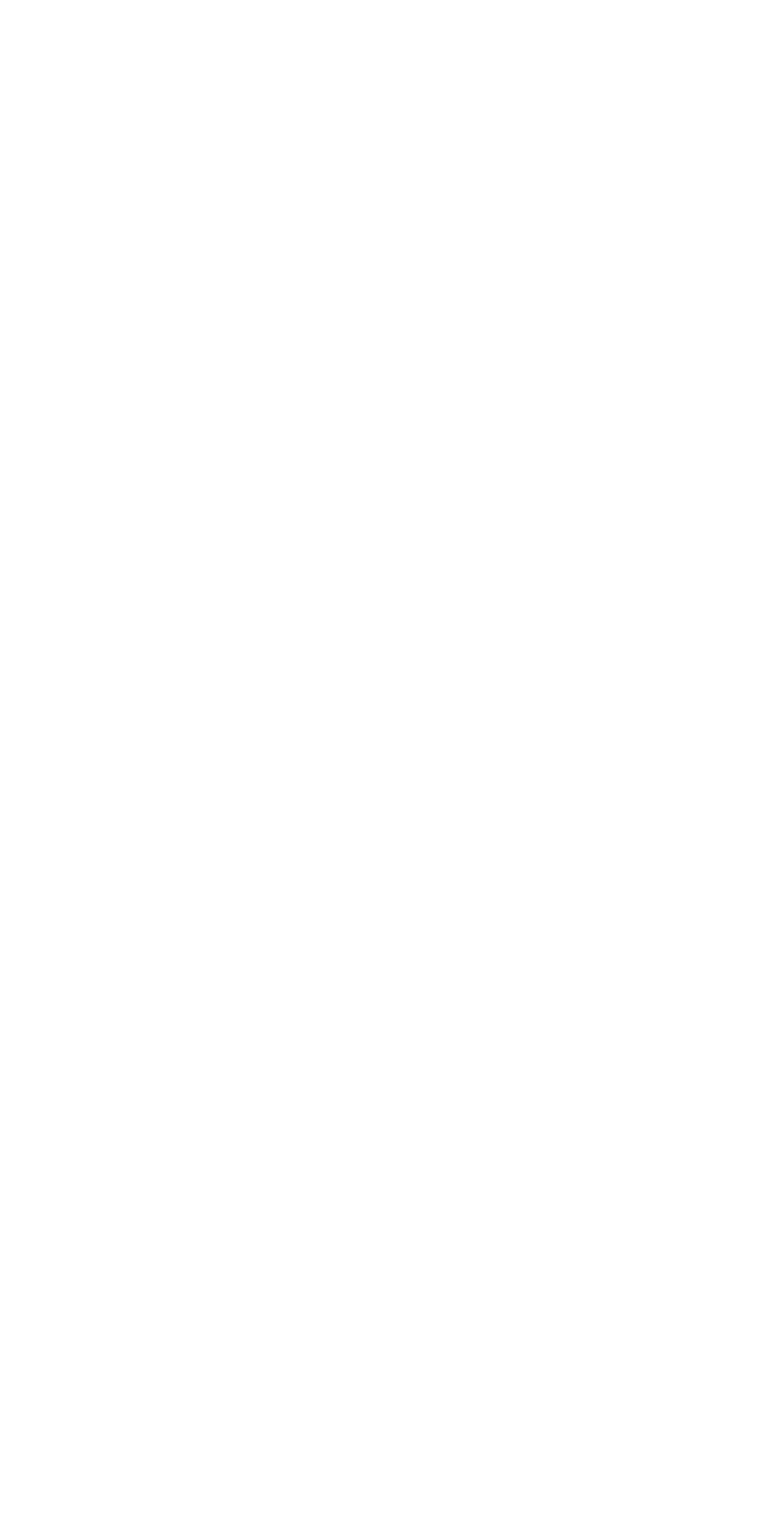
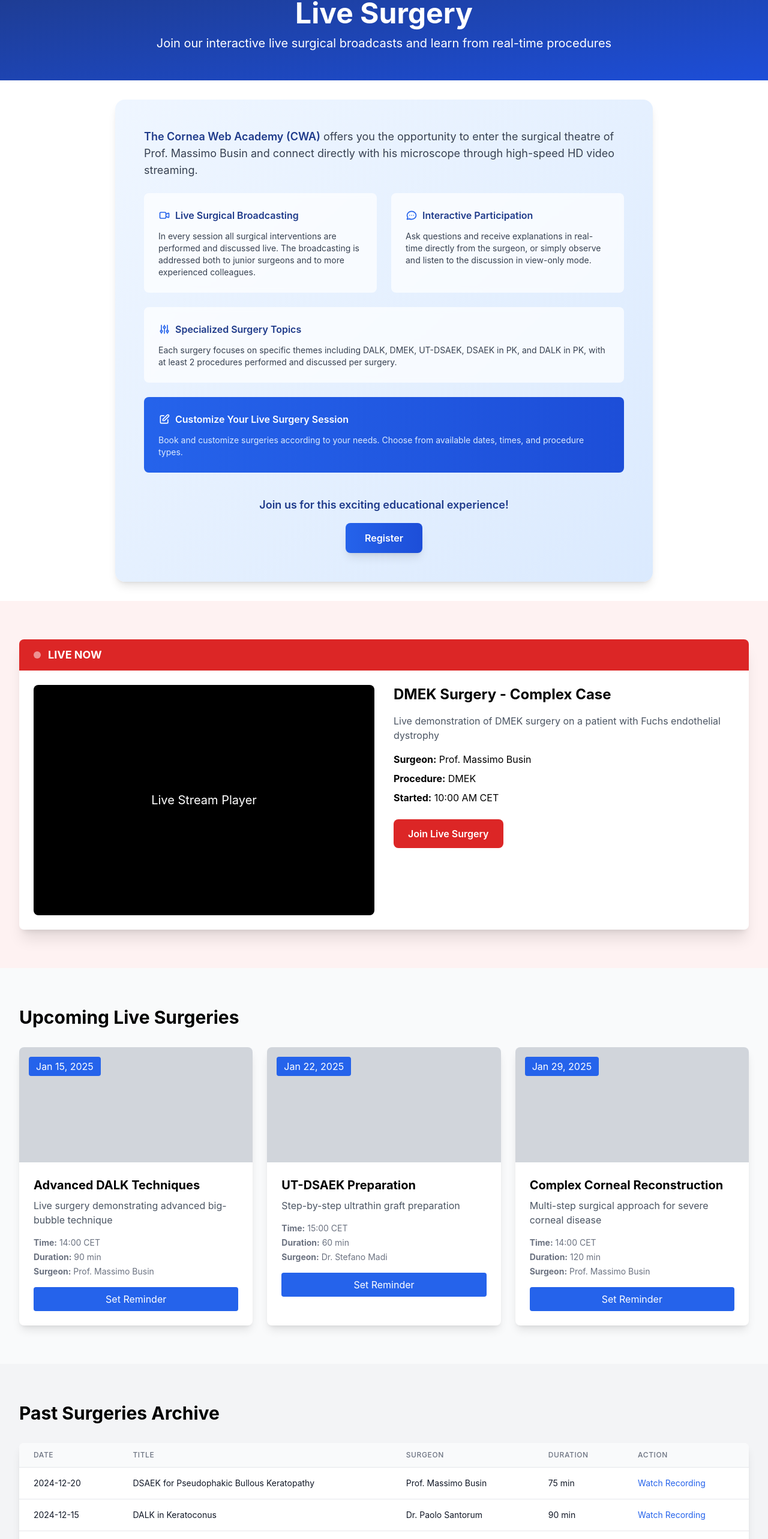
Before and after one commit to Andrea-Taloni/cornea-web-academy, a Vue app: page /live-surgery in a window 1280 px wide. Before the commit this address had no page. Shown: the part 130-2696 px from the top of the page at 60% size. Before the commit the page ends 800 px from the top, so only its background shows below. Built offline with nearby package versions, Linux system fonts and the light colour scheme.

Commit message:
live surgery

```diff
--- a/src/components/header/DesktopNavigation.vue
+++ b/src/components/header/DesktopNavigation.vue
@@ -7,7 +7,7 @@
     <NavDropdown title="Surgery" :items="surgeryTypes" baseUrl="/surgery/" />
 
     <router-link to="/publications" class="nav-link">Publications</router-link>
-    <router-link to="/live-sessions" class="nav-link">Live Surgery</router-link>
+    <router-link to="/live-surgery" class="nav-link">Live Surgery</router-link>
     <router-link to="/about" class="nav-link">About Us</router-link>
     <router-link to="/contacts" class="nav-link">Contacts</router-link>
   </nav>
--- a/src/components/header/MobileNavigation.vue
+++ b/src/components/header/MobileNavigation.vue
@@ -59,8 +59,8 @@
         <router-link to="/publications" class="mobile-nav-link" @click="handleLinkClick">
           Publications
         </router-link>
-        <router-link to="/live-sessions" class="mobile-nav-link" @click="handleLinkClick">
-          Live Sessions
+        <router-link to="/live-surgery" class="mobile-nav-link" @click="handleLinkClick">
+          Live Surgery
         </router-link>
         <router-link to="/about" class="mobile-nav-link" @click="handleLinkClick">
           About Us
--- a/src/components/home/WelcomeBanner.vue
+++ b/src/components/home/WelcomeBanner.vue
@@ -9,18 +9,24 @@
           video streaming
         </p>
         <div class="space-x-4">
-          <button
-            class="bg-white text-blue-900 px-8 py-3 rounded-lg font-semibold hover:bg-gray-100 transition transform hover:scale-105"
+          <router-link
+            to="/live-surgery"
+            class="inline-block bg-white text-blue-900 px-8 py-3 rounded-lg font-semibold hover:bg-gray-100 transition transform hover:scale-105"
           >
             Live Surgery
-          </button>
-          <button
-            class="border-2 border-white text-white px-8 py-3 rounded-lg font-semibold hover:bg-white hover:text-blue-900 transition"
+          </router-link>
+          <router-link
+            to="/about"
+            class="inline-block border-2 border-white text-white px-8 py-3 rounded-lg font-semibold hover:bg-white hover:text-blue-900 transition"
           >
             Learn More
-          </button>
+          </router-link>
         </div>
       </div>
     </div>
   </section>
 </template>
+
+<script setup>
+// No props or additional logic needed for this component
+</script>
--- a/src/router/index.js
+++ b/src/router/index.js
@@ -10,8 +10,8 @@ const router = createRouter({
       component: HomeView,
     },
     {
-      path: '/live-sessions',
-      name: 'live-sessions',
+      path: '/live-surgery',
+      name: 'live-surgery',
       component: () => import('../views/LiveSurgeryView.vue'),
     },
     {
--- a/src/views/LiveSurgeryView.vue
+++ b/src/views/LiveSurgeryView.vue
@@ -4,24 +4,20 @@
 
     <!-- Hero Section usando il componente riutilizzabile -->
     <PageHero
-      title="Live Surgery Sessions"
+      title="Live Surgery"
       subtitle="Join our interactive live surgical broadcasts and learn from real-time procedures"
     />
 
-    <!-- About Live Sessions Section -->
-    <section class="py-16 bg-white">
+    <!-- About Live Surgery Section -->
+    <section class="py-8 bg-white">
       <div class="max-w-7xl mx-auto px-4 sm:px-6 lg:px-8">
         <div class="max-w-4xl mx-auto">
           <div class="bg-gradient-to-br from-blue-50 to-blue-100 rounded-2xl p-8 md:p-12 shadow-lg">
-            <h2 class="text-3xl font-bold text-blue-900 mb-6 text-center">
-              Experience World-Class Surgical Education
-            </h2>
-
             <div class="space-y-6 text-gray-700 leading-relaxed">
               <p class="text-lg">
                 <span class="font-semibold text-blue-900">The Cornea Web Academy (CWA)</span> offers
-                you the unique opportunity to enter the surgical theatre of Prof. Massimo Busin and
-                connect directly with his microscope through high-speed HD video streaming.
+                you the opportunity to enter the surgical theatre of Prof. Massimo Busin and connect
+                directly with his microscope through high-speed HD video streaming.
               </p>
 
               <div class="grid md:grid-cols-2 gap-6">
@@ -43,9 +39,9 @@
                     Live Surgical Broadcasting
                   </h3>
                   <p class="text-sm">
-                    Every session features live surgical interventions performed and discussed in
-                    real-time, perfect for both junior surgeons learning lamellar keratoplasty and
-                    experienced colleagues seeking advanced discussions.
+                    In every session all surgical interventions are performed and discussed live.
+                    The broadcasting is addressed both to junior surgeons and to more experienced
+                    colleagues.
                   </p>
                 </div>
 
@@ -88,12 +84,12 @@
                       d="M12 6V4m0 2a2 2 0 100 4m0-4a2 2 0 110 4m-6 8a2 2 0 100-4m0 4a2 2 0 110-4m0 4v2m0-6V4m6 6v10m6-2a2 2 0 100-4m0 4a2 2 0 110-4m0 4v2m0-6V4"
                     ></path>
                   </svg>
-                  Specialized Sessions
+                  Specialized Surgery Topics
                 </h3>
                 <p class="text-sm">
-                  Each session focuses on specific themes including DALK, DMEK, UT-DSAEK, DSAEK in
+                  Each surgery focuses on specific themes including DALK, DMEK, UT-DSAEK, DSAEK in
                   PK, and DALK in PK, with at least 2 procedures performed and discussed per
-                  session.
+                  surgery.
                 </p>
               </div>
 
@@ -107,11 +103,11 @@
                       d="M11 5H6a2 2 0 00-2 2v11a2 2 0 002 2h11a2 2 0 002-2v-5m-1.414-9.414a2 2 0 112.828 2.828L11.828 15H9v-2.828l8.586-8.586z"
                     ></path>
                   </svg>
-                  Customize Your Experience
+                  Customize Your Live Surgery Session
                 </h3>
                 <p class="text-sm text-blue-100">
-                  Book and customize sessions according to your requirements. Choose from available
-                  dates, times, and procedure types to build your ideal learning experience.
+                  Book and customize surgeries according to your needs. Choose from available dates,
+                  times, and procedure types.
                 </p>
               </div>
 
@@ -122,7 +118,7 @@
                 <button
                   class="bg-gradient-to-r from-blue-600 to-blue-700 text-white px-8 py-3 rounded-lg font-semibold hover:from-blue-700 hover:to-blue-800 transition transform hover:scale-105 shadow-lg"
                 >
-                  Register Now
+                  Register
                 </button>
               </div>
             </div>
@@ -157,7 +153,7 @@
                 <button
                   class="bg-red-600 text-white px-6 py-3 rounded-lg font-semibold hover:bg-red-700 transition"
                 >
-                  Join Live Session
+                  Join Live Surgery
                 </button>
               </div>
             </div>
@@ -166,28 +162,28 @@
       </div>
     </section>
 
-    <!-- Upcoming Sessions -->
+    <!-- Upcoming Surgeries -->
     <section class="py-16">
       <div class="max-w-7xl mx-auto px-4 sm:px-6 lg:px-8">
-        <h2 class="text-3xl font-bold mb-8">Upcoming Live Sessions</h2>
+        <h2 class="text-3xl font-bold mb-8">Upcoming Live Surgeries</h2>
         <div class="grid md:grid-cols-2 lg:grid-cols-3 gap-6">
           <div
-            v-for="session in upcomingSessions"
-            :key="session.id"
+            v-for="surgery in upcomingSurgeries"
+            :key="surgery.id"
             class="bg-white rounded-lg shadow-lg overflow-hidden hover:shadow-xl transition-shadow"
           >
             <div class="h-48 bg-gray-300 relative">
               <div class="absolute top-4 left-4 bg-blue-600 text-white px-3 py-1 rounded">
-                {{ session.date }}
+                {{ surgery.date }}
               </div>
             </div>
             <div class="p-6">
-              <h3 class="text-xl font-bold mb-2">{{ session.title }}</h3>
-              <p class="text-gray-600 mb-4">{{ session.description }}</p>
+              <h3 class="text-xl font-bold mb-2">{{ surgery.title }}</h3>
+              <p class="text-gray-600 mb-4">{{ surgery.description }}</p>
               <div class="space-y-1 text-sm text-gray-500 mb-4">
-                <p><strong>Time:</strong> {{ session.time }}</p>
-                <p><strong>Duration:</strong> {{ session.duration }}</p>
-                <p><strong>Surgeon:</strong> {{ session.surgeon }}</p>
+                <p><strong>Time:</strong> {{ surgery.time }}</p>
+                <p><strong>Duration:</strong> {{ surgery.duration }}</p>
+                <p><strong>Surgeon:</strong> {{ surgery.surgeon }}</p>
               </div>
               <button
                 class="w-full bg-blue-600 text-white py-2 rounded hover:bg-blue-700 transition"
@@ -200,10 +196,10 @@
       </div>
     </section>
 
-    <!-- Past Sessions -->
+    <!-- Past Surgeries -->
     <section class="py-16 bg-gray-100">
       <div class="max-w-7xl mx-auto px-4 sm:px-6 lg:px-8">
-        <h2 class="text-3xl font-bold mb-8">Past Sessions Archive</h2>
+        <h2 class="text-3xl font-bold mb-8">Past Surgeries Archive</h2>
         <div class="bg-white rounded-lg shadow-lg overflow-hidden">
           <table class="w-full">
             <thead class="bg-gray-50 border-b">
@@ -236,18 +232,18 @@
               </tr>
             </thead>
             <tbody class="divide-y divide-gray-200">
-              <tr v-for="session in pastSessions" :key="session.id" class="hover:bg-gray-50">
+              <tr v-for="surgery in pastSurgeries" :key="surgery.id" class="hover:bg-gray-50">
                 <td class="px-6 py-4 whitespace-nowrap text-sm text-gray-900">
-                  {{ session.date }}
+                  {{ surgery.date }}
                 </td>
                 <td class="px-6 py-4 text-sm text-gray-900">
-                  {{ session.title }}
+                  {{ surgery.title }}
                 </td>
                 <td class="px-6 py-4 whitespace-nowrap text-sm text-gray-900">
-                  {{ session.surgeon }}
+                  {{ surgery.surgeon }}
                 </td>
                 <td class="px-6 py-4 whitespace-nowrap text-sm text-gray-900">
-                  {{ session.duration }}
+                  {{ surgery.duration }}
                 </td>
                 <td class="px-6 py-4 whitespace-nowrap text-sm">
                   <a href="#" class="text-blue-600 hover:text-blue-800"> Watch Recording </a>
@@ -277,7 +273,7 @@ const liveNow = ref({
   startTime: '10:00 AM CET',
 })
 
-const upcomingSessions = ref([
+const upcomingSurgeries = ref([
   {
     id: 1,
     date: 'Jan 15, 2025',
@@ -307,7 +303,7 @@ const upcomingSessions = ref([
   },
 ])
 
-const pastSessions = ref([
+const pastSurgeries = ref([
   {
     id: 1,
     date: '2024-12-20',
```
